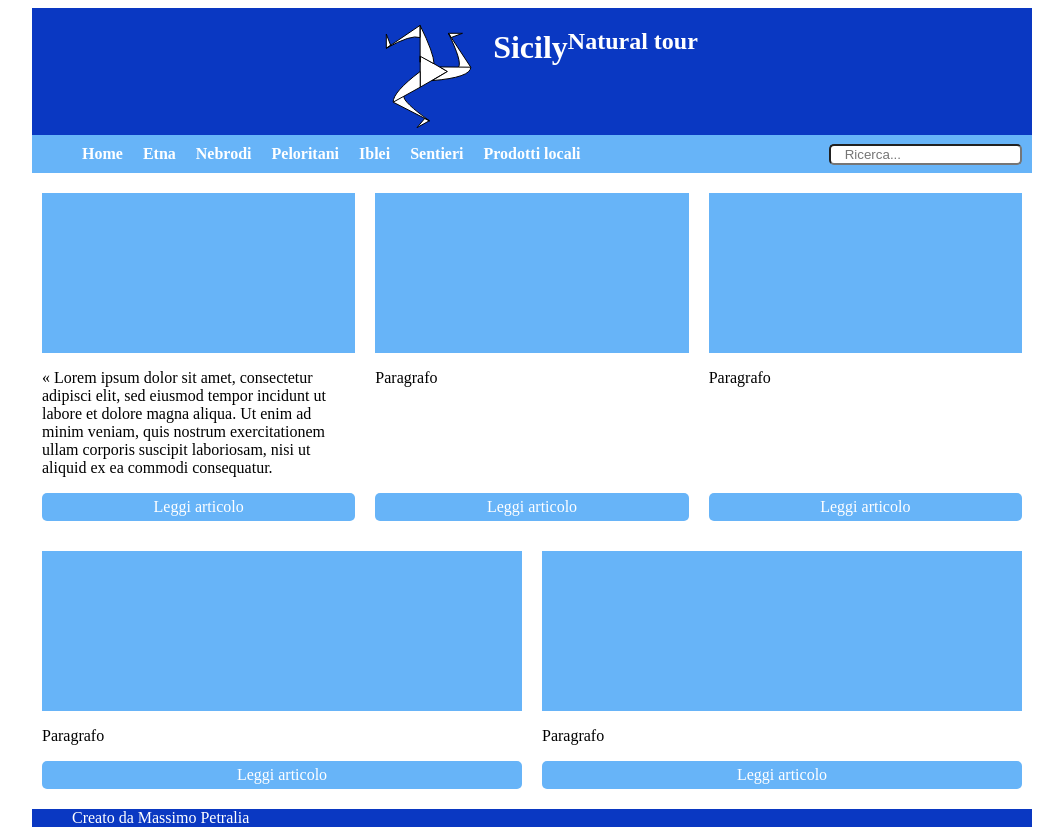
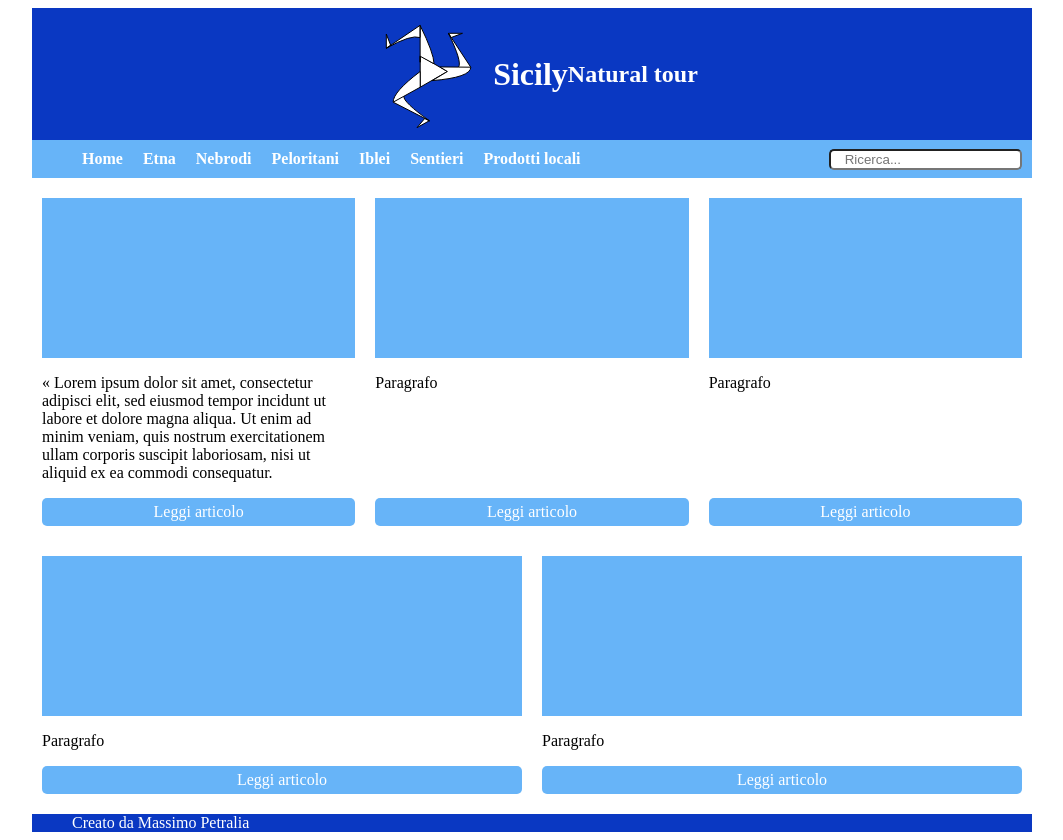
Before and after one commit to Massimo-Petralia/Web-design, a plain HTML site: page index.html in a window 1280 px wide. Shown: the whole page, without its empty margins (108-1171 px from the left). Drawn offline with Linux system fonts and the light colour scheme; a script that the page names is missing.

Commit message:
logo allineato

```diff
--- a/main.scss
+++ b/main.scss
@@ -12,10 +12,13 @@
 }
 
 .logo {
+    display: flex;
+    align-items: center;
     .logo-svg {
+        padding-bottom: 5px;
         fill: white;
     }
-    display: flex;
+
 }
 
 .navigation{
```
Also changed, not shown: main.css, 1 other file.
